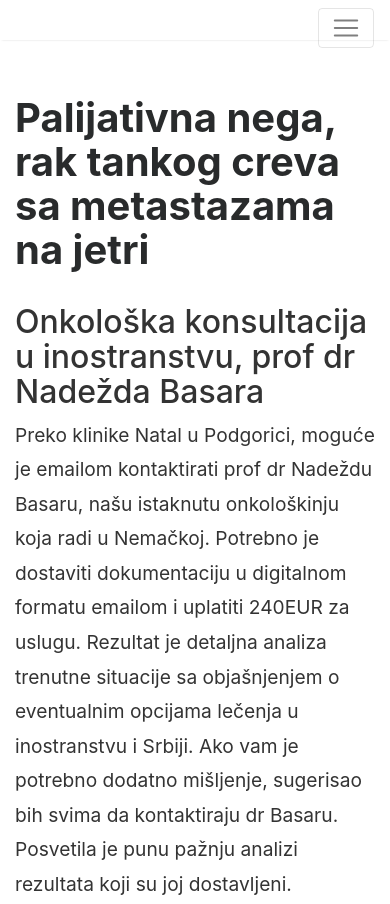
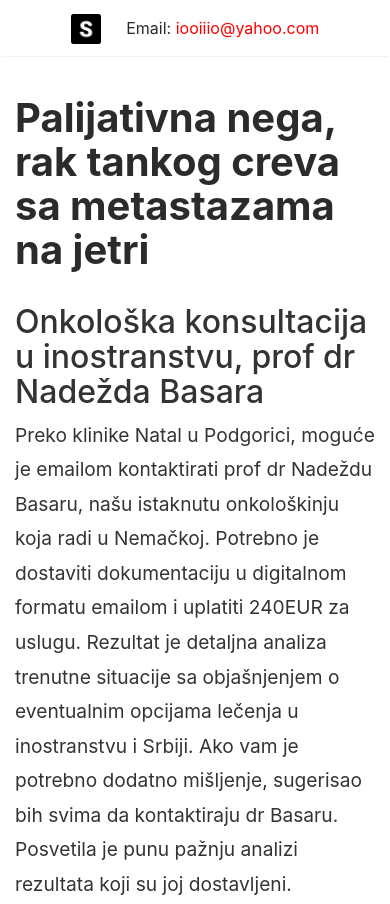
Before and after one commit to nikstojanovic/sveta, a plain HTML site: page index.html in a window 390 px wide. Shown: the top 904 px of the page. Drawn offline with Linux system fonts and the light colour scheme.

Commit message:
add contact

```diff
--- a/assets/css/style.css
+++ b/assets/css/style.css
@@ -445,3 +445,6 @@ ul.tags li a:hover {
   border-radius: 50%;
   font-size: 12px;
 }
+.link {
+  color: red;
+}
--- a/index.html
+++ b/index.html
@@ -24,28 +24,11 @@
     <nav
       class="navbar navbar-toggleable-md navbar-light bg-white fixed-top mediumnavigation"
     >
-      <button
-        class="navbar-toggler navbar-toggler-right"
-        type="button"
-        data-toggle="collapse"
-        data-target="#navbarsExampleDefault"
-        aria-controls="navbarsExampleDefault"
-        aria-expanded="false"
-        aria-label="Toggle navigation"
-      >
-        <span class="navbar-toggler-icon"></span>
-      </button>
       <div class="container">
         <a class="navbar-brand" href="index.html">
-          <!-- <img src="assets/img/logo.png" alt="logo"> -->
+          <img src="assets/img/favicon.png" alt="logo" />
         </a>
-        <div class="collapse navbar-collapse" id="navbarsExampleDefault">
-          <ul class="navbar-nav ml-auto">
-            <li class="nav-item active">
-              <a class="nav-link" href="index.html">Kancer</a>
-            </li>
-          </ul>
-        </div>
+        Email:&nbsp;<span class="link">iooiiio@yahoo.com</span>
       </div>
     </nav>
 
@@ -158,7 +141,7 @@
               <img
                 src="assets/img/ambulanta-za-bol.jpg"
                 alt="Ambulanta za bol Klinickog centra Srbije"
-				width="100%"
+                width="100%"
               />
             </blockquote>
             <p>
```
